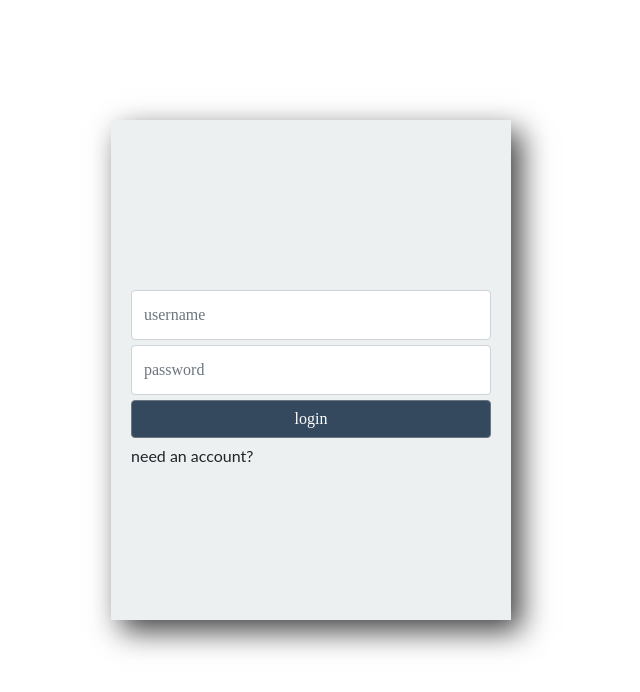
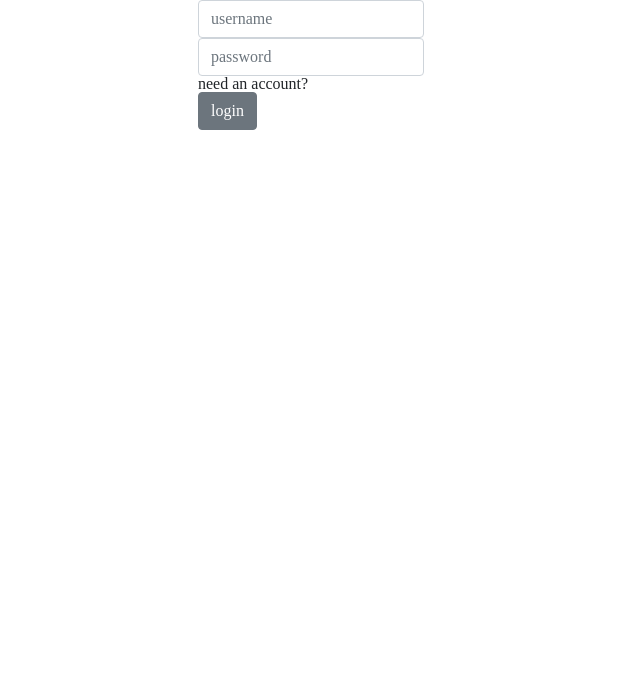
Before and after one commit to tabless-thursday-4-15-2019/Front-End-Brandon-Desselle, a React (Create React App) app in the folder stash.it/: page / in a window 1280 px wide. Shown: the top 692 px of the page, without its empty margins (329-969 px from the left). Built offline with nearby package versions, Linux system fonts and the light colour scheme.

Commit message:
Update App.css

```diff
--- a/stash.it/src/App.css
+++ b/stash.it/src/App.css
@@ -1,11 +1,43 @@
+:root {
+	/* COLORS */
+	--text: #33475b;
+	--cta: #1c64f6;
+	--primary: #1e46f5;
+	--secondary: #f9c446;
+
+	--white: #ffffff;
+	--black: #000000;
+
+	/* FONTS */
+	--head: {
+		font-family: 'Raleway';
+		font-weight: 700;
+	}
+	--medium: {
+		font-family: 'Raleway';
+		font-weight: 500;
+	}
+	--body: {
+		font-family: 'Raleway';
+		font-weight: 400;
+	}
+}
+
+/* FONT CALL */
+@font-face {
+	font-family: 'Raleway';
+	src: url('https://fonts.googleapis.com/css?family=Raleway:400,500,700');
+}
+
 .App {
 	width: 100%;
 	display: flex;
 	justify-content: center;
 	flex-wrap: wrap;
+	font-family: var(--head);
 }
 
-i {
+/* i {
 	cursor: pointer;
 }
 
@@ -21,10 +53,6 @@ h1 {
 	font-size: 30px;
 	font-weight: bold;
 }
-
-/* --- Login Page --- */
-/* --- Login Page --- */
-/* --- Login Page --- */
 
 .login-wrapper {
 	display: flex;
@@ -109,10 +137,6 @@ h1 {
 	background-color: #373331;
 }
 
-/* --- Lists --- */
-/* --- Lists --- */
-/* --- Lists --- */
-
 .loader {
 	margin-top: 300px;
 }
@@ -172,10 +196,6 @@ h1 {
 	background-color: #512e5e;
 }
 
-/* --- List --- */
-/* --- List --- */
-/* --- List --- */
-
 .cat-wrapper {
 	display: flex;
 	flex-wrap: wrap;
@@ -209,16 +229,11 @@ h1 {
 	width: 30px;
 	border-radius: 50%;
 	z-index: 100;
-	/* box-shadow: 0px 14px 64px -1px rgba(0,0,0,0.75); */
 }
 
 .tabs p {
 	margin-top: 10px;
 }
-
-/* --- Edit List --- */
-/* --- Edit List --- */
-/* --- Edit List --- */
 
 .tab-icon-wrapper {
 	display: flex;
@@ -239,10 +254,6 @@ h1 {
 	background-color: #512e5e;
 }
 
-/* --- Footer --- */
-/* --- Footer --- */
-/* --- Footer --- */
-
 footer {
 	width: 100%;
 	height: 80px;
@@ -251,4 +262,4 @@ footer {
 	margin-top: 80px;
 	background-color: white;
 	padding-top: 50px;
-}
+} */
```
